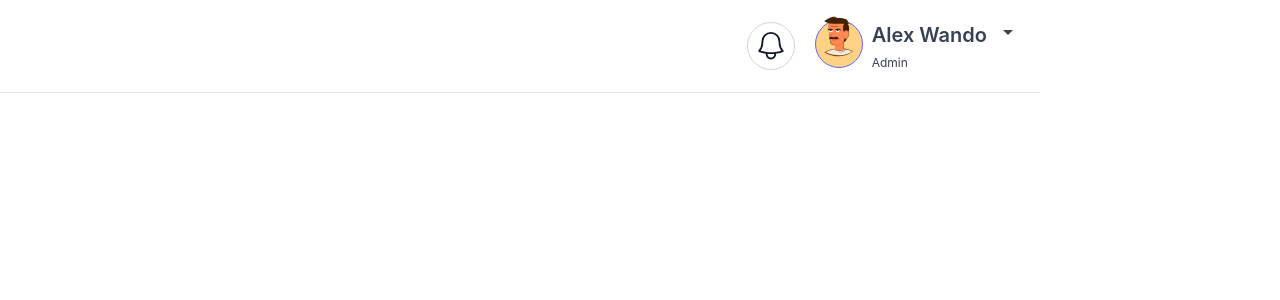
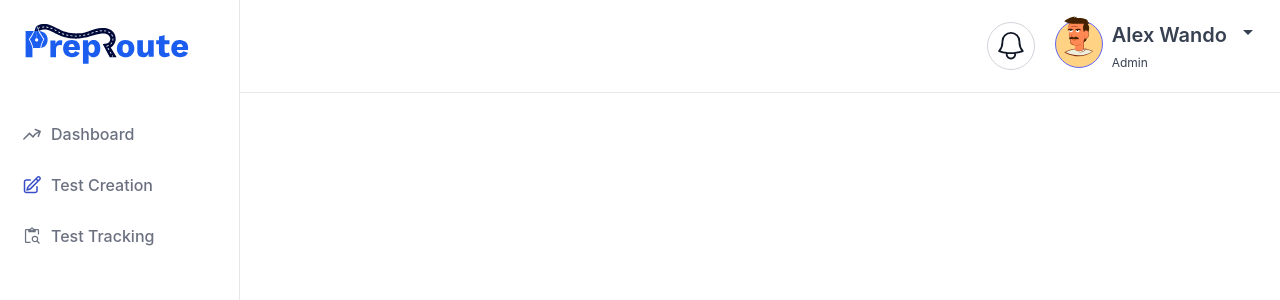
Before and after one commit to hardikgondalia/preproute-assignment, a React (Vite) app: page /dashboard in a window 1280 px wide. Shown: the top 300 px of the page. Built offline with nearby package versions, Linux system fonts and the light colour scheme; sample sign-in values are in the browser's storage.

Commit message:
Question sidebar conditionally visible

```diff
--- a/src/components/layout/MainLayout.tsx
+++ b/src/components/layout/MainLayout.tsx
@@ -3,14 +3,13 @@ import { Outlet } from "react-router-dom";
 import Header from "./Header";
 import Sidebar from "./Sidebar";
 import Breadcrumb from "./Breadcrumb";
-import QuestionsSidebar from "./QuestionsSidebar";
 
 const MainLayout = () => {
   return (
     <div className="h-screen flex flex-col">
       <div className="flex flex-1">
-        {/* <Sidebar /> */}
-        <QuestionsSidebar/>
+        <Sidebar />
+        {/* <QuestionsSidebar/> */}
         <div className="w-full md:w-[calc(100%-240px)] h-screen flex flex-col">
           <Header />
           <main className="w-full h-full md:h-[calc(100%-93px)] flex flex-col gap-5 py-6 px-5 md:overflow-hidden">
--- a/src/components/layout/QuestionsSidebar.tsx
+++ b/src/components/layout/QuestionsSidebar.tsx
@@ -5,10 +5,17 @@ const QuestionsSidebar = () => {
   const dispatch = useAppDispatch();
   const totalQuestions = useAppSelector((state) => state.currentTest.data?.total_questions ?? 0);
   const { questions, selectedQuestion } = useAppSelector((state) => state.questions);
+  const questionNumbers = Object.keys(questions)
+    .map(Number)
+    .sort((a, b) => a - b);
   const handleSelectQuestion = (questionNumber: number) => {
     if (!questions[questionNumber]) return;
     dispatch(selectQuestion(questionNumber));
   };
+
+  if (questionNumbers.length === 0) {
+    return <div className="flex flex-1 items-center justify-center px-4 text-center text-sm text-gray-500">No questions available</div>;
+  }
 
   return (
     <div className="flex flex-col gap-2">
--- a/src/components/layout/Sidebar.tsx
+++ b/src/components/layout/Sidebar.tsx
@@ -1,8 +1,11 @@
-import { Link } from "react-router-dom";
+import { Link, useLocation } from "react-router-dom";
 import useBreadcrumb from "../../contexts/useBreadcrumb";
+import QuestionsSidebar from "./QuestionsSidebar";
 
 const Sidebar = () => {
   const { setBreadcrumb } = useBreadcrumb();
+  const location = useLocation();
+  const showQuestionSidebar = /^\/test-creation\/[^/]+\/(questions|scheduler)$/.test(location.pathname);
   return (
     <aside className="w-60 bg-white border-r border-[#E5E7EB]">
       <div className="w-full px-5.5 pt-6 pb-11.5">
@@ -11,6 +14,9 @@ const Sidebar = () => {
         </a>
       </div>
 
+      {showQuestionSidebar ? (
+        <QuestionsSidebar />
+      ) : (
         <nav className="flex flex-col gap-1.25 px-1.5">
           <Link
             to="/dashboard"
@@ -50,6 +56,7 @@ const Sidebar = () => {
             <span>Test Tracking</span>
           </Link>
         </nav>
+      )}
     </aside>
   );
 };
```
Lines whose indentation alone changed are shown as unchanged.
